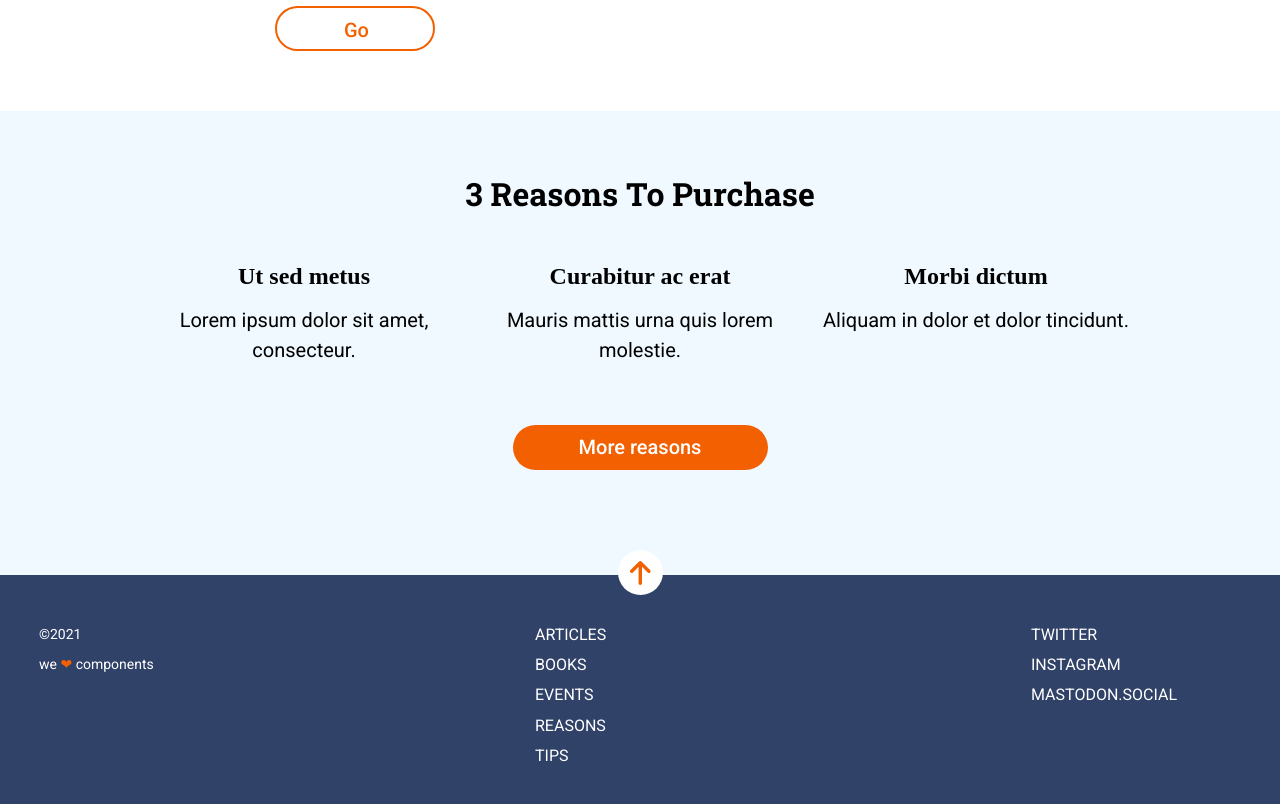
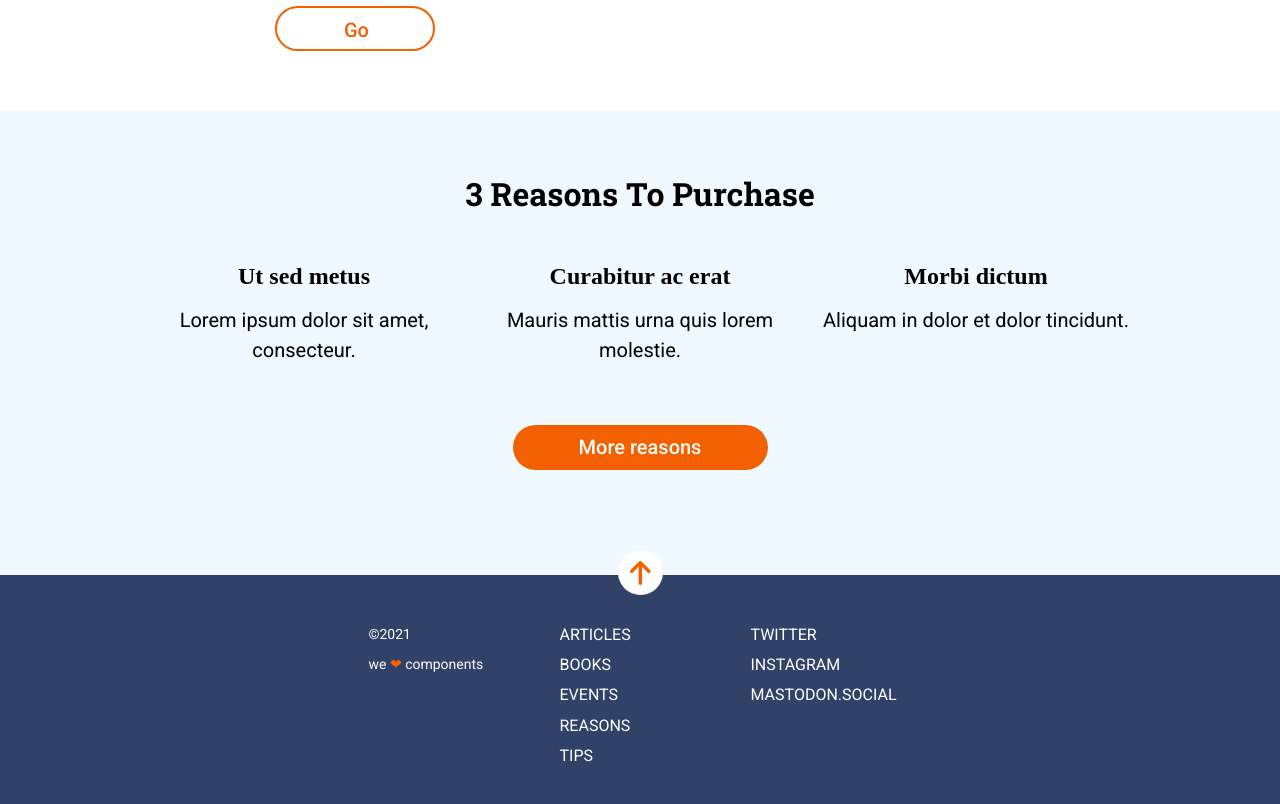
Before and after one commit to Adalab/modulo-1-evaluacion-final-cvcastano, a website: page docs/index.html in a window 1280 px wide. Shown: the part 1049-1853 px from the top of the page. Drawn offline with nearby package versions, Linux system fonts and the light colour scheme; files that its build step writes are made by us from their sources.

Commit message:
add desktop media query to footer

```diff
--- a/src/scss/layout/_footer.scss
+++ b/src/scss/layout/_footer.scss
@@ -15,6 +15,9 @@
     text-align: left;
     padding: 45px 39px 15px;
   }
+  @media all and (min-width: 1280px) {
+    justify-content: center;
+  }
 
   &__nav {
     font-size: 16px;
@@ -25,7 +28,10 @@
     @media all and (min-width: 768px) {
       margin-left: 30px;
       width: 210px;
-      }
+    }
+    @media all and (min-width: 1280px) {
+      width: 161px;
+    }
 
     &--item {
       color: $white;
@@ -38,6 +44,9 @@
       order: -1;
       width: 210px;
     }
+    @media all and (min-width: 1280px) {
+      width: 161px;
+    }
 
     &--icon {
       color: $c;
--- a/src/scss/layout/_module3.scss
+++ b/src/scss/layout/_module3.scss
@@ -112,5 +112,5 @@
     @media all and (min-width: 1280px) {
       top: 80px;
     }
+  }
 }
-}
```
